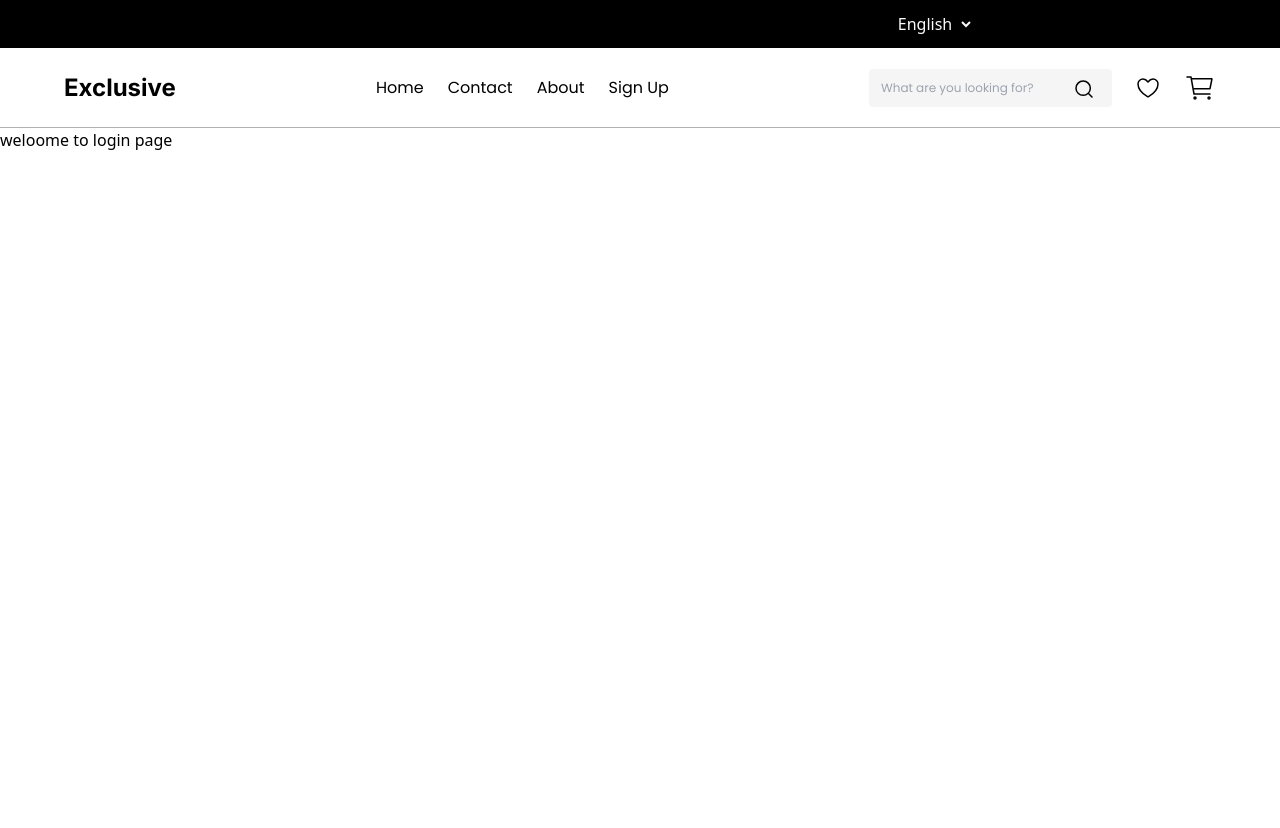
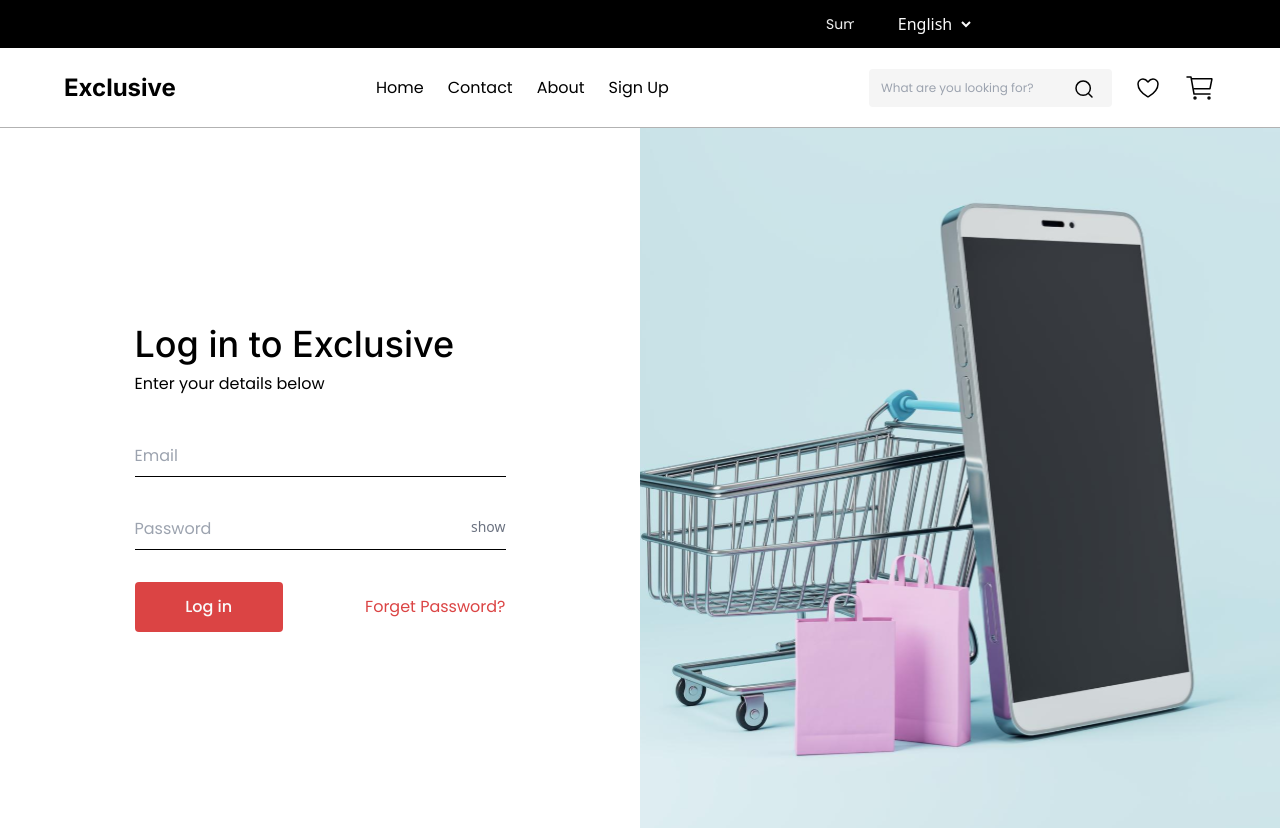
Before and after one commit to Maticmania/Exclusive, a Next.js app: page /login in a window 1280 px wide. Before the commit the page ends 800 px from the top, so only its background shows below. Built offline with nearby package versions, Linux system fonts and the light colour scheme.

Commit message:
feat: login page added and sign up styling fixed

```diff
--- a/app/(Auth)/login/page.jsx
+++ b/app/(Auth)/login/page.jsx
@@ -1,10 +1,115 @@
+"use client";
+import { useState, useEffect } from "react";
+import { useForm } from "react-hook-form";
+import Image from "next/image";
+import authImage from "@/assets/images/authImage.svg";
+import Link from "next/link";
+import { BiError } from "react-icons/bi";
 
-const page = () => {
+const Page = () => {
+  const {
+    register,
+    handleSubmit,
+    formState: { errors },
+    reset
+  } = useForm();
+  const [showPassword, setShowPassword] = useState(false);
+
+  const onSubmit = (data) => {
+    console.log("Form submitted:", data);
+  };
+
   return (
-    <div>
-      weloome to login page
+    <div className="w-full h-full flex flex-col lg:flex-row-reverse lg:min-h-[700px] cursor-grab">
+      {/* left image */}
+      <div className="w-full lg:w-1/2 h-[200px] lg:h-full">
+        <Image
+          src={authImage}
+          alt="auth image"
+          className="w-full h-full lg:h-[700px] object-cover"
+        />
+      </div>
+      {/* right content */}
+      <div className="w-full lg:w-1/2 h-full lg:px-10 lg:min-h-[700px] flex justify-center py-6">
+        <div className="lg:max-w-[371px] w-full px-[5%] lg:px-0 flex flex-col justify-center gap-10">
+          <div className="w-full space-y-2 text-center lg:text-left">
+            <h1 className="font-inter font-medium text-2xl sm:text-3xl lg:text-4xl text-black">
+              Log in to Exclusive
+            </h1>
+            <p className="font-poppins text-sm sm:text-base font-normal">
+              Enter your details below
+            </p>
+          </div>
+          <form
+            className="w-full grid gap-6 lg:gap-8 lg:min-w-[371px]"
+            onSubmit={handleSubmit(onSubmit)}
+          >
+            <label>
+              <input
+                type="email"
+                placeholder="Email"
+                className="border-b py-2 border-black w-full font-poppins focus:outline-none focus:border-b-hover focus:border-b-2"
+                {...register("email", {
+                  required: "Email is required",
+                  pattern: {
+                    value: /^[^\s@]+@[^\s@]+\.[^\s@]+$/,
+                    message: "Please enter a valid email",
+                  },
+                })}
+              />
+              {errors.email && (
+                <span className="text-red-500 text-sm flex items-center ">
+                  <BiError />
+                  {errors.email.message}
+                </span>
+              )}
+            </label>
+            <label className="relative">
+              <input
+                type={showPassword ? "text" : "password"}
+                placeholder="Password"
+                className="border-b py-2 border-black w-full font-poppins focus:outline-none focus:border-b-hover focus:border-b-2"
+                maxLength="16"
+                {...register("password", {
+                  required: "Password is required",
+                  minLength: {
+                    value: 6,
+                    message: "Password must be at least 6 characters long",
+                  },
+                  maxLength: {
+                    value: 16,
+                    message: "Password must not exceed 16 characters",
+                  },
+                })}
+              />
+              <span
+                className="text-gray-500 text-sm cursor-pointer absolute right-0 top-2"
+                onClick={() => setShowPassword(!showPassword)}
+              >
+                {showPassword ? "hide" : "show"}
+              </span>
+              {errors.password && (
+                <span className="text-red-500 text-sm flex items-center ">
+                  <BiError /> {errors.password.message}
+                </span>
+              )}
+            </label>
+            <div className="flex justify-between">
+              <button
+                type="submit"
+                className="w-2/5 h-[50px] text-white font-poppins font-medium bg-bgsecondary hover:bg-hover transition-all duration-300 ease-in-out rounded"
+              >
+                Log in
+              </button>
+              <button className="font-poppins text-textsecondary1">
+                Forget Password?
+              </button>
+            </div>
+          </form>
+        </div>
+      </div>
     </div>
-  )
-}
+  );
+};
 
-export default page
+export default Page;
--- a/app/(Auth)/signup/page.jsx
+++ b/app/(Auth)/signup/page.jsx
@@ -5,33 +5,45 @@ import Image from "next/image";
 import googleIcon from "@/assets/icons/icon-google.svg";
 import authImage from "@/assets/images/authImage.svg";
 import Link from "next/link";
+import { BiError } from "react-icons/bi";
 
 const Page = () => {
-  const { register, handleSubmit, formState: { errors }, watch } = useForm();
+  const { register, handleSubmit, formState: { errors }, watch, reset } = useForm();
   const [showPassword, setShowPassword] = useState(false);
   const [passwordStrength, setPasswordStrength] = useState("");
 
   const onSubmit = (data) => {
     console.log("Form submitted:", data);
+    reset()
   };
 
   // Get password value from form state
   const password = watch("password");
 
   useEffect(() => {
-    if (password) {
-      // Password strength checker
-      if (password.length < 6) {
+    if (password && password.length >= 6) {
+      // Check if the password contains uppercase, lowercase, number, and symbol
+      const hasUppercase = /[A-Z]/.test(password);
+      const hasLowercase = /[a-z]/.test(password);
+      const hasNumber = /\d/.test(password);
+      const hasSymbol = /[!@#$%^&*(),.?":{}|<>]/.test(password);
+
+      if (hasUppercase && hasLowercase && hasNumber && hasSymbol) {
+        setPasswordStrength("strong");
+      } else if (
+        (hasUppercase && hasLowercase) ||
+        (hasUppercase && hasNumber) ||
+        (hasLowercase && hasNumber)
+      ) {
+        setPasswordStrength("medium");
+      } else {
         setPasswordStrength("weak");
-      } else if (password.length >= 6 && password.length < 10) {
-        setPasswordStrength("medium");
-      } else if (password.length >= 10) {
-        setPasswordStrength("strong");
       }
     } else {
-      setPasswordStrength("");
+      setPasswordStrength("");  // Reset if password is less than 6 characters
     }
-  }, [password]); // Runs whenever the password value changes
+  }, [password]);
+
 
   return (
     <div className="w-full h-full flex flex-col lg:flex-row lg:min-h-[700px] cursor-grab">
@@ -46,7 +58,7 @@ const Page = () => {
       {/* right content */}
       <div className="w-full lg:w-1/2 h-full lg:px-10 lg:min-h-[700px] flex justify-center py-6">
         <div className="lg:max-w-[371px] w-full px-[5%] lg:px-0 flex flex-col justify-center gap-10">
-          <div className="w-full">
+          <div className="w-full text-center lg:text-left">
             <h1 className="font-inter font-medium text-2xl sm:text-3xl lg:text-4xl text-black">
               Create an account
             </h1>
@@ -62,7 +74,7 @@ const Page = () => {
                 className="border-b py-2 border-black w-full font-poppins focus:outline-none focus:border-b-hover focus:border-b-2"
                 {...register("name", { required: "Name is required" })}
               />
-              {errors.name && <span className="text-red-500 text-sm">{errors.name.message}</span>}
+              {errors.name && <span className="text-red-500 text-sm flex items-center "><BiError/>{errors.name.message}</span>}
             </label>
             <label>
               <input
@@ -77,13 +89,14 @@ const Page = () => {
                   },
                 })}
               />
-              {errors.email && <span className="text-red-500 text-sm">{errors.email.message}</span>}
+              {errors.email && <span className="text-red-500 text-sm flex items-center "><BiError/>{errors.email.message}</span>}
             </label>
             <label className="relative">
               <input
                 type={showPassword ? "text" : "password"}
                 placeholder="Password"
                 className="border-b py-2 border-black w-full font-poppins focus:outline-none focus:border-b-hover focus:border-b-2"
+                maxLength= '16'
                 {...register("password", {
                   required: "Password is required",
                   minLength: { value: 6, message: "Password must be at least 6 characters long" },
@@ -96,10 +109,10 @@ const Page = () => {
               >
                 {showPassword ? "hide" : "show"}
               </span>
-              {errors.password && <span className="text-red-500 text-sm">{errors.password.message}</span>}
+              {errors.password && <span className="text-red-500 text-sm flex items-center "><BiError/> {errors.password.message}</span>}
 
               {/* Password strength indicator */}
-              {password && (
+              {passwordStrength && (
                 <div className="flex items-center mt-2 gap-1">
                   <span
                     className={`p-2 px-6 rounded ${
@@ -110,7 +123,9 @@ const Page = () => {
                         : "bg-red-500"
                     }`}
                   ></span>
+                  {passwordStrength &&
                   <span className="text-sm text-black">{passwordStrength} password</span>
+                  }
                 </div>
               )}
             </label>
```
